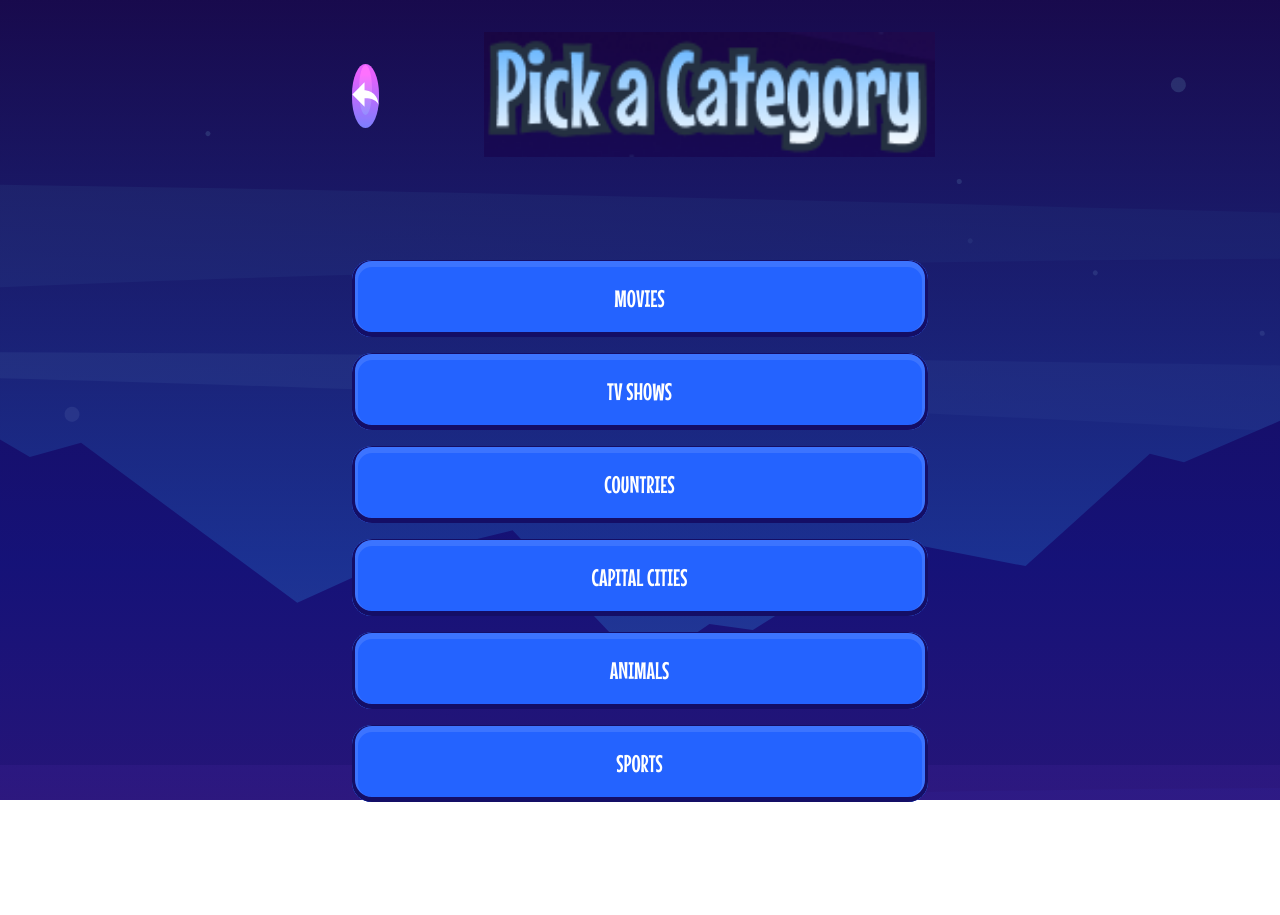
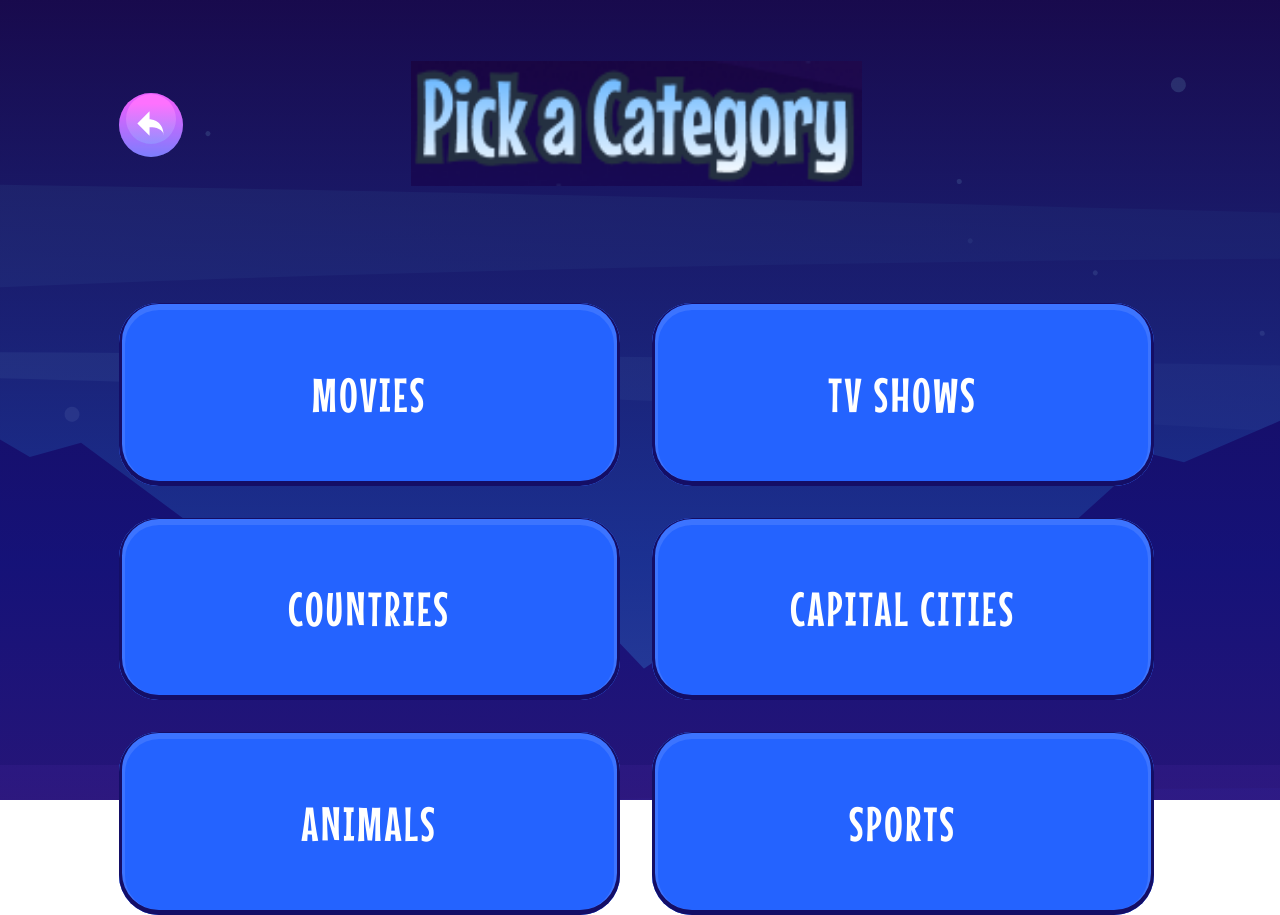
Before and after one commit to wallas938/hangman-ang, an Angular app: page /choose-category in a window 1280 px wide. Before the commit the page ends 802 px from the top, so only its background shows below. Built offline with nearby package versions, Linux system fonts and the light colour scheme.

Commit message:
categories screen for tablet finished

```diff
--- a/src/app/categories/categories.component.html
+++ b/src/app/categories/categories.component.html
@@ -5,10 +5,10 @@
     </div>
     <ul class="categories">
       @for (name of categoryNames; track name) {
-        <li class="categories__category">
+        <li class="categories__category" [ngClass]="name.toLowerCase()+'__category'">
           <button [routerLink]="['/game', {cat: name}]">{{ name }}</button>
         </li>
-      }
+        }
     </ul>
   </div>
 </div>
--- a/src/app/categories/categories.component.scss
+++ b/src/app/categories/categories.component.scss
@@ -5,24 +5,33 @@
 @import "sass/layout/index";
 @import "sass/typography";
 
-
 .root {
   padding: toRem(32, 16) toRem(26, 16) 0 toRem(25, 16);
-
+  @include breakpoint-up(medium) {
+    padding: toRem(61, 16) toRem(48, 16) 0 toRem(40, 16);
+  }
   .container {
-    max-width: toRem(576, 16);
-    margin: 0 auto;
     .categories {
       padding-top: toRem(100, 16);
       display: flex;
       flex-direction: column;
       row-gap: toRem(16, 16);
       align-items: center;
-
+      @include breakpoint-up(medium) {
+        padding-top: toRem(114, 16);
+        flex-direction: row;
+        gap: toRem(32, 16);
+        flex-wrap: wrap;
+        justify-content: center;
+      }
       &__category {
         width: 100%;
+        @include breakpoint-up(medium) {
+          flex-grow: 1;
+          flex-basis: toRem(324, 16);
+          height: toRem(182.66667, 16);
+        }
       }
-
       &__category > button {
         width: 100%;
         min-width: toRem(324, 16);
@@ -33,6 +42,12 @@
         box-shadow: 0px -2px 0px 3px #140E66 inset, 0px 1px 0px 6px #3C74FF inset;
         color: $White;
         font-size: toRem(24, 16);
+        @include breakpoint-up(medium) {
+          @include HeadingM;
+          flex-grow: 1;
+          height: 100%;
+          border-radius: toRem(40, 16);
+        }
       }
     }
   }
--- a/src/app/categories/categories.component.ts
+++ b/src/app/categories/categories.component.ts
@@ -1,7 +1,8 @@
-import { Component } from '@angular/core';
+import {Component} from '@angular/core';
 import {CardComponent} from "../howtoplay/card/card.component";
 import {HeaderComponent, TitleImageSources} from "../layout/header/header.component";
 import {RouterLink} from "@angular/router";
+import {NgClass} from "@angular/common";
 
 @Component({
     selector: 'app-categories',
@@ -9,7 +10,8 @@ import {RouterLink} from "@angular/router";
   imports: [
     CardComponent,
     HeaderComponent,
-    RouterLink
+    RouterLink,
+    NgClass
   ],
     templateUrl: './categories.component.html',
     styleUrl: './categories.component.scss'
@@ -26,21 +28,21 @@ export class CategoriesComponent {
     categoryTitles: TitleImageSources = {
         mobile_title: {
             src: "assets/images/category-title_m.png",
-      sizes: {
+            dimensions: {
                 width: "245",
                 height: "58"
             }
         },
         tablet_title: {
             src: "assets/images/category-title_t.png",
-      sizes: {
+            dimensions: {
                 width: "451",
                 height: "125"
             }
         },
         desktop_title: {
             src: "assets/images/category-title_d.png",
-      sizes: {
+            dimensions: {
                 width: "590",
                 height: "163"
             }
--- a/src/app/home/home.component.scss
+++ b/src/app/home/home.component.scss
@@ -90,6 +90,7 @@ main {
         .cta__how-to-play {
           @include HeadingS;
           transition: background 0.3s ease-in-out;
+          padding: toRem(12, 16);
           color: $White;
           width: 100%;
           border: none;
--- a/src/app/howtoplay/howtoplay.component.ts
+++ b/src/app/howtoplay/howtoplay.component.ts
@@ -41,21 +41,21 @@ export class HowtoplayComponent {
   howToPlayTitle: TitleImageSources = {
     mobile_title: {
       src: "assets/images/howtoplay_m.png",
-      sizes: {
+      dimensions: {
         width: "185",
         height: "58"
       }
     },
     tablet_title: {
       src: "assets/images/howtoplay_t.png",
-      sizes: {
+      dimensions: {
         width: "343",
         height: "125"
       }
     },
     desktop_title: {
       src: "assets/images/howtoplay_d.png",
-      sizes: {
+      dimensions: {
         width: "448",
         height: "163"
       }
--- a/src/app/layout/header/header.component.html
+++ b/src/app/layout/header/header.component.html
@@ -1,7 +1,7 @@
 <div class="header">
   <div class="container">
     <button routerLink="../" class="back">
-      <picture>
+      <picture class="back-btn">
         <!-- Source pour les appareils avec une largeur d'écran inférieure à 600 pixels -->
         <source media="(max-width: 767px)" srcset="assets/images/icon-back.svg" height="16.17" width="17.447">
 
@@ -15,19 +15,24 @@
         <img src="assets/images/icon-back.svg" alt="Description de l'image">
       </picture>
     </button>
-      <picture>
-        <source media="(max-width: 767px)" [srcset]="value.mobile_title.src" [width]="value.mobile_title.sizes.width"
-                [height]="value.mobile_title.sizes.height">
+    <picture class="title">
+      <source media="(max-width: 767px)"
+              [srcset]="value.mobile_title.src"
+              [width]="value.mobile_title.dimensions.width"
+              [height]="value.mobile_title.dimensions.height">
 
-        <source media="(max-width: 1439px)"
-                [srcset]="value.tablet_title.src"
-                [width]="value.tablet_title.sizes.width"
-                [height]="value.tablet_title.sizes.height">
+      <source media="(max-width: 1439px)"
+              [srcset]="value.tablet_title.src"
+              [width]="value.tablet_title.dimensions.width"
+              [height]="value.tablet_title.dimensions.height">
 
-        <source media="(min-width: 1440px)" [srcset]="value.desktop_title.src" [width]="value.desktop_title.sizes.width"
-                [height]="value.desktop_title.sizes.height">
-        <img [src]="value.mobile_title.src" alt="page title" [width]="value.mobile_title.sizes.width"
-             [height]="value.mobile_title.sizes.height">
-      </picture>
+      <source media="(min-width: 1440px)"
+              [srcset]="value.desktop_title.src"
+              [width]="value.desktop_title.dimensions.width"
+              [height]="value.desktop_title.dimensions.height">
+      <img [src]="value.mobile_title.src" alt="page title"
+           [width]="value.mobile_title.dimensions.width"
+           [height]="value.mobile_title.dimensions.height">
+    </picture>
   </div>
 </div>
--- a/src/app/layout/header/header.component.scss
+++ b/src/app/layout/header/header.component.scss
@@ -8,12 +8,15 @@
 .header {
   .container {
     display: flex;
-    justify-content: space-between;
+    justify-content: flex-end;
     align-items: center;
+    position: relative;
     @include breakpoint-up(medium) {
-      justify-content: flex-start;
+      justify-content: center;
     }
     .back {
+      position: absolute;
+      left: 0;
       width: toRem(40, 16);
       height: toRem(40, 16);
       border-radius: 100%;
@@ -21,20 +24,16 @@
       background: linear-gradient(180deg, #FE71FE 16.42%, #7199FF 100%);
       box-shadow: 0px -5px 0px -1px rgba(157, 45, 245, 0.25) inset;
       @include breakpoint-up(medium) {
-        margin-right: toRem(104.5, 16);
         width: toRem(64, 16);
         height: toRem(64, 16);
         background: var(--Pink-Gradient, linear-gradient(180deg, #FE71FE 16.42%, #7199FF 100%));
         box-shadow: 0px -6px 0px 7px rgba(157, 45, 245, 0.25) inset;
       }
-
       @include breakpoint-up(large) {
         width: toRem(94, 16);
         height: toRem(94, 16);
-        margin-right: toRem(287, 16);
       }
     }
-
     .back:hover {
       background: linear-gradient(0deg, rgba(255, 255, 255, 0.25) 0%, rgba(255, 255, 255, 0.25) 100%), linear-gradient(180deg, #FE71FE 16.42%, #7199FF 100%);
     }
--- a/src/app/layout/header/header.component.ts
+++ b/src/app/layout/header/header.component.ts
@@ -1,26 +1,26 @@
 import {AfterViewInit, Component, Input} from '@angular/core';
 import {RouterLink} from "@angular/router";
-import {NgOptimizedImage} from "@angular/common";
+import {NgOptimizedImage, NgStyle} from "@angular/common";
 import {TitleSizesDirective} from "../../directives/title-sizes.directive";
 
 export interface TitleImageSources {
   mobile_title: {
     src: string;
-    sizes: {
+    dimensions: {
       width: string;
       height: string;
     }
   };
   tablet_title: {
     src: string;
-    sizes: {
+    dimensions: {
       width: string;
       height: string;
     }
   };
   desktop_title: {
     src: string;
-    sizes: {
+    dimensions: {
       width: string;
       height: string;
     }
@@ -33,6 +33,7 @@ export interface TitleImageSources {
   imports: [
     RouterLink,
     TitleSizesDirective,
+    NgStyle,
   ],
   inputs: ["appTitleSizes"],
   templateUrl: './header.component.html',
--- a/src/sass/_global.scss
+++ b/src/sass/_global.scss
@@ -1,4 +1,7 @@
-@forward "sass/breakpoints";
+@import "sass/breakpoints";
+@import "sass/mixins";
+@import "sass/helpers/functions";
+
 @font-face {
   font-family: 'MouseMemoirs';
   src: url('/assets/fonts/MouseMemoirs-Regular.ttf');
@@ -22,24 +25,22 @@ a {
   cursor: pointer;
 }
 
-//.container {
-//  // 576px
-//  max-width: 38.4rem;
-//  margin: 0 auto;
-//}
+.container {
+  // 576px
+  max-width: toRem(576, 16);
+  margin: 0 auto;
+}
 
-/* @media screen and (min-width: $tablet-min) {
-
+@include breakpoint-up(medium) {
   .container {
-    // 1090px
-    max-width: 66.133333rem;
+    // 1035px
+    max-width: toRem(1035, 16);
   }
 }
 
-@media screen and (min-width: $desktop-min) {
-
+@include breakpoint-up(large) {
   .container {
-    // 1280px;
-    max-width: 85.333333rem;
+    // 1690px;
+    max-width: toRem(1690, 16);
   }
-} */
+}
```
Lines whose indentation alone changed are shown as unchanged.
